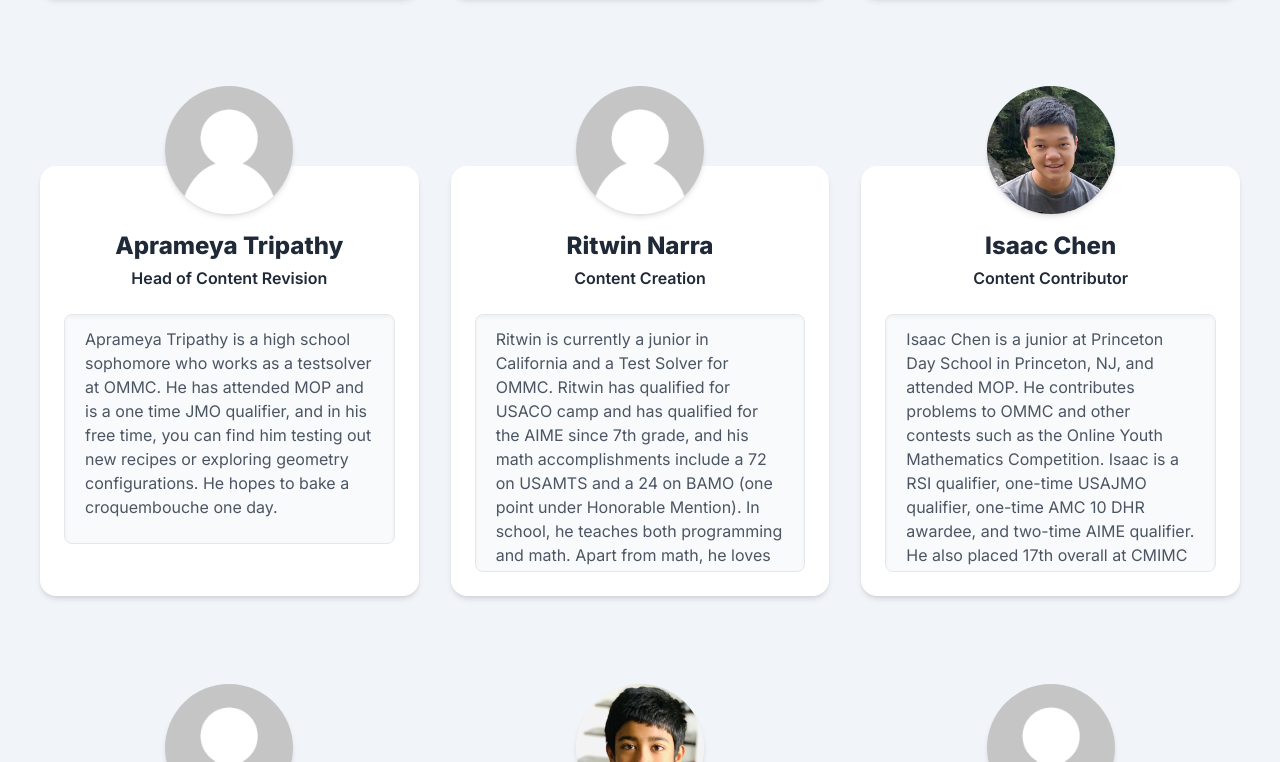
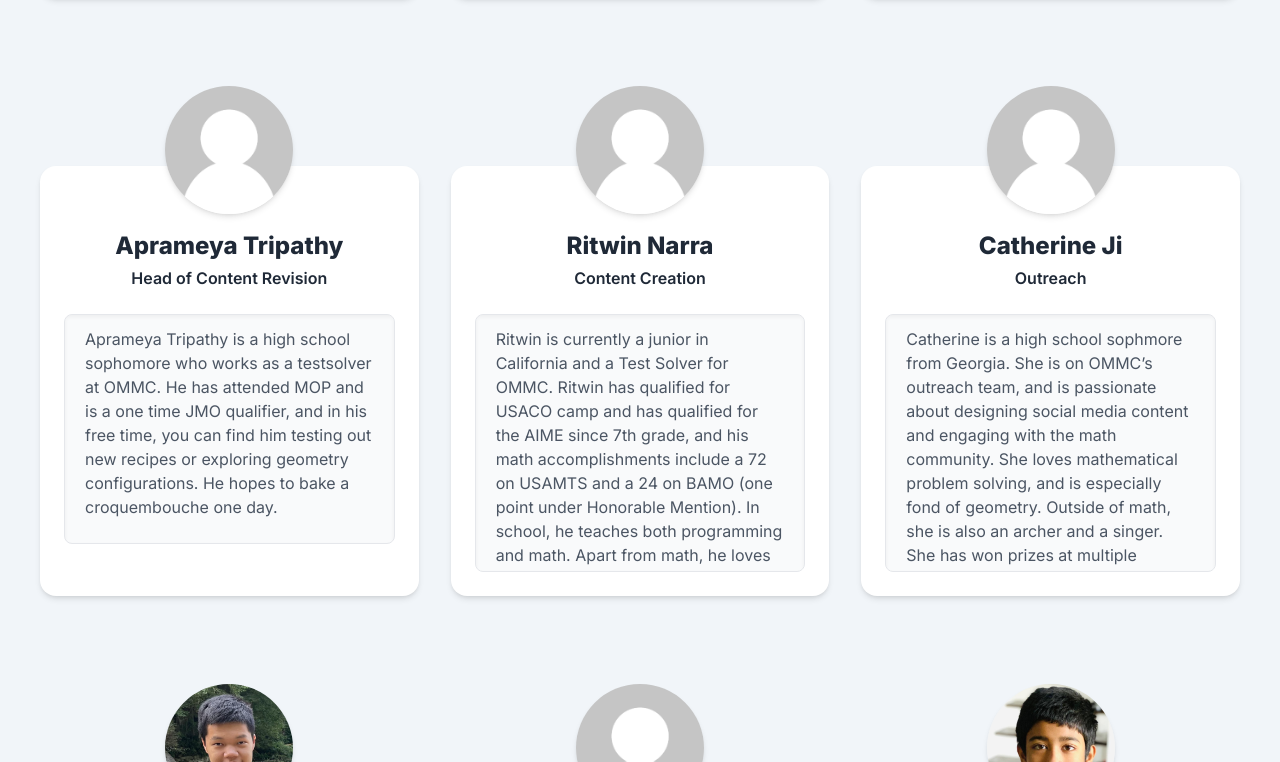
Before and after one commit to Kevin-Liu-01/OMMC-Website, a React (Create React App) app: page /staff in a window 1280 px wide. Shown: the part 1398-2160 px from the top of the page. Built offline with nearby package versions, Linux system fonts and the light colour scheme; a web font is replaced by a local one.

Commit message:
Update Staff.tsx

```diff
--- a/src/Pages/Staff.tsx
+++ b/src/Pages/Staff.tsx
@@ -76,9 +76,17 @@ const currentMembers = [
     role: "Content Creation",
     bio: "Ritwin is currently a junior in California and a Test Solver for OMMC. Ritwin has qualified for USACO camp and has qualified for the AIME since 7th grade, and his math accomplishments include a 72 on USAMTS and a 24 on BAMO (one point under Honorable Mention). In school, he teaches both programming and math. Apart from math, he loves coding: he's a USACO Platinum participant and reached Codeforces Master. Also, he likes cubing, especially the Square-1, and aims for a sub-20 3x3 average.",
   },
-
   {
     id: 9,
+    name: "Catherine Ji",
+    href: "#",
+    imageSrc: "/staff/default.png",
+    imageAlt: "Catherine Ji",
+    role: "Outreach",
+    bio: "Catherine is a high school sophmore from Georgia. She is on OMMC’s outreach team, and is passionate about designing social media content and engaging with the math community. She loves mathematical problem solving, and is especially fond of geometry. Outside of math, she is also an archer and a singer. She has won prizes at multiple international vocal competitions and has performed at Carnegie Hall. In her free time, she enjoys baking, curating music, and reading Agatha Christie.",
+  },
+  {
+    id: 10,
     name: "Isaac Chen",
     href: "#",
     imageSrc: "/staff/isaac.png",
@@ -87,7 +95,7 @@ const currentMembers = [
     bio: "Isaac Chen is a junior at Princeton Day School in Princeton, NJ, and attended MOP. He contributes problems to OMMC and other contests such as the Online Youth Mathematics Competition. Isaac is a RSI qualifier, one-time USAJMO qualifier, one-time AMC 10 DHR awardee, and two-time AIME qualifier. He also placed 17th overall at CMIMC Math 2022 and 5th overall at 2021 NJ MATHCOUNTS States. Outside of math, Isaac spends his time playing and watching basketball, coding, and walking around Princeton University’s beautiful campus with his friends.",
   },
   {
-    id: 10,
+    id: 11,
     name: "Vinay Singamsetty",
     href: "#",
     imageSrc: "/staff/default.png",
@@ -96,7 +104,7 @@ const currentMembers = [
     bio: "Vinay is a junior in California. He is a developer for OMMC and contributed greatly to the testing portal and website. He is an avid developer and is skilled at developing web applications focused on responsive design, positive UX/UI, SEO and more. He is fluent in React/Next, Vue/Nuxt, JS/HTML/CSS, Sass and general purpose languages like Node JS, Python, C++, C, C#, Java, and more. He's good at developing algorithms and vital coding concepts such as control flow, program structure, versioning, debugging, and formatting. He is also a math enthusiast, achieving honor roll on AMC 8 previously and is currently working on honing his math skills.    ",
   },
   {
-    id: 11,
+    id: 12,
     name: "Vikram Sarkar",
     href: "#",
     imageSrc: "/staff/vikram.jpg",
@@ -106,7 +114,7 @@ const currentMembers = [
   },
 
   {
-    id: 12,
+    id: 13,
     name: "Calvin Wang",
     href: "#",
     imageSrc: "/staff/default.png",
@@ -115,7 +123,7 @@ const currentMembers = [
     bio: "Calvin is a sophomore in Virginia who has participated in various math competitions such as AIME and MATHCOUNTS. He made AIME since 6th grade, got a perfect score in AMC8 in 6th grade, was the runner up in MATHCOUNTS Nationals in 8th grade, and has been actively doing many math competitions. Calvin enjoys many forms of math, and wants others to enjoy them, too. He is an active member on Discord(going by jatloe) and AoPS(going by cj13609517288). In his free time, Calvin enjoys playing and making puzzles, playing games, and wasting time on Discord.",
   },
   {
-    id: 13,
+    id: 14,
     name: "Chris Bao",
     href: "#",
     imageSrc: "/staff/default.png",
@@ -125,7 +133,7 @@ const currentMembers = [
   },
 
   {
-    id: 14,
+    id: 15,
     name: "Bryan Guo",
     href: "#",
     imageSrc: "/staff/default.png",
@@ -135,7 +143,7 @@ const currentMembers = [
   },
 
   {
-    id: 15,
+    id: 16,
     name: "Rohan Bodke",
     href: "#",
     imageSrc: "/staff/default.png",
```
